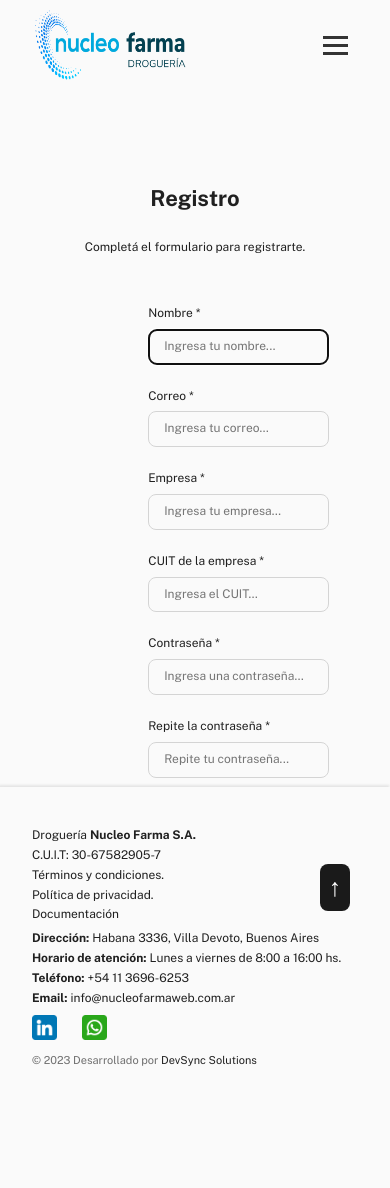
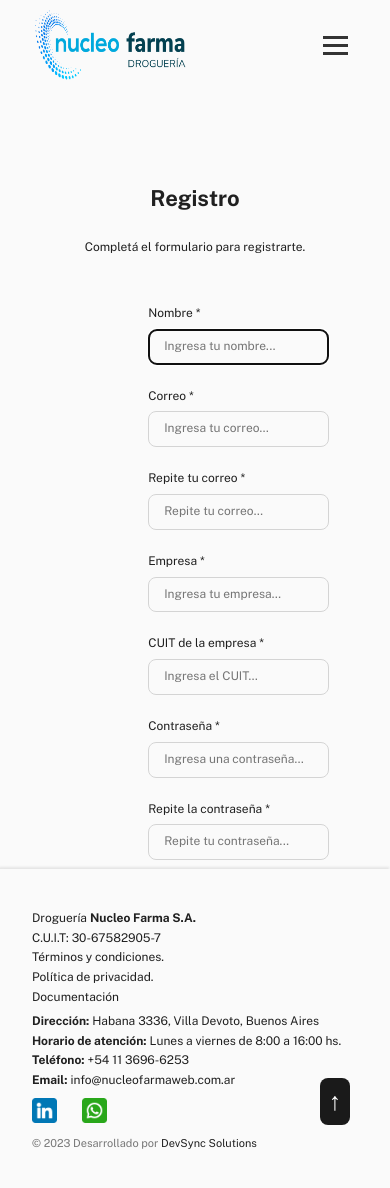
Before and after one commit to DevSync-Solutions/NucleoFarma, a React (Vite) app in the folder client/: page /registro in a window 390 px wide. Shown: the top 1188 px of the page. Before the commit the page ends 1109 px from the top, so only its background shows below. Built offline with nearby package versions, Linux system fonts and the light colour scheme.

Commit message:
add company name in contact message

```diff
--- a/client/src/components/button/button.css
+++ b/client/src/components/button/button.css
@@ -7,13 +7,13 @@ button {
   font-family: inherit;
   background-color: #1a1a1a;
   cursor: pointer;
-  transition: border-color 0.25s;
+  transition: 0.25s;
   color: var(--color-white);
 }
 button:hover {
-border-color: var(--color-white);
+  border-color: var(--color-white);
+  opacity: 95%;
 }
-button:focus,
-button:focus-visible {
-outline: 4px auto -webkit-focus-ring-color;
+button:focus, button:focus-visible {
+  outline: 4px auto -webkit-focus-ring-color;
 }
--- a/client/src/components/contactForm/index.jsx
+++ b/client/src/components/contactForm/index.jsx
@@ -9,8 +9,11 @@ function ContactForm({ formTitle, formRef }) {
   const notifyError = () => toast.error('Error al enviar')
   const { register, handleSubmit, reset } = useForm()
 
-  const handleCreate = (data) => {
-    fetch('http://localhost:3000/contacto', {
+  const userId = sessionStorage.getItem('userId') || null
+
+  const handleCreate = async (data) => {
+    try {
+      const response = await fetch('http://localhost:3000/contacto', {
         // fetch('dominio host backend', {
           method: 'POST',
           headers: {
@@ -18,7 +21,6 @@ function ContactForm({ formTitle, formRef }) {
           },
           body: JSON.stringify(data),
         })
-    .then(response => {
         if (response.ok) {
           notifySuccess()
           reset()
@@ -28,8 +30,8 @@ function ContactForm({ formTitle, formRef }) {
         } else {
           notifyError()
         }
-    })
-    .catch(error => console.error('Error al enviar el correo', error))
+      } catch(error) { console.error('Error al enviar el correo', error)
+    }
   }
 
   return (
@@ -39,6 +41,7 @@ function ContactForm({ formTitle, formRef }) {
       <form className="form-contact" onSubmit={handleSubmit(values => { handleCreate(values) })} ref={formRef}>
         <div className='div-form'>
           <input type="hidden" {...register('contactType')} value={formTitle}></input>
+          {userId && <input type="hidden" {...register('userId')} value={userId}></input>}
           <div className='form-group'>
             <label>Nombre *</label>
             <input type="text" {...register('name', { required: true, maxLength: 50 })} placeholder="Ingresa tu nombre..."></input>
--- a/client/src/components/loginForm/index.jsx
+++ b/client/src/components/loginForm/index.jsx
@@ -27,6 +27,10 @@ function LoginForm() {
         body: JSON.stringify(data),
       })
       if (response.ok) {
+        const responseData = await response.json()
+        const userId = responseData.userId
+        sessionStorage.setItem('userId', userId)
+
         const authHeader = response.headers.get('Authorization')
         const token = authHeader ? authHeader.split(' ')[1] : null
         if (token) {
--- a/client/src/components/registerForm/index.jsx
+++ b/client/src/components/registerForm/index.jsx
@@ -15,6 +15,11 @@ function RegisterForm() {
   const navigate = useNavigate()
 
   const handleCreate = async (data) => {
+    if (data.email !== data.email1) {
+      notifyError('Los correos no coinciden')
+      return
+    }
+
     if (data.password !== data.password1) {
       notifyError('Las contraseñas no coinciden')
       return
@@ -96,6 +101,10 @@ function RegisterForm() {
             <input type="email" {...register('email', { required: true, maxLength: 50 })} placeholder="Ingresa tu correo..."></input>
           </div>
           <div className='form-group'>
+            <label>Repite tu correo *</label>
+            <input type="email" {...register('email1', { required: true, maxLength: 50 })} placeholder="Repite tu correo..."></input>
+          </div>
+          <div className='form-group'>
             <label>Empresa *</label>
             <input type="text" {...register('company', { required: true, maxLength: 50 })} placeholder="Ingresa tu empresa..."></input>
           </div>
--- a/client/src/components/topPage/topPage.css
+++ b/client/src/components/topPage/topPage.css
@@ -1,6 +1,6 @@
 #scroll-Top {
   position: absolute;
-  height: 80px;
+  height: 4.6rem;
   margin: 40px;
   bottom: 0;
   right: 0;
@@ -11,15 +11,3 @@
 .scroll-top {
   padding: 8px;
 }
-
-@media (max-width: 768px) {
-  #scroll-Top {
-    height: 200px;
-  }
-}
-
-@media (max-width: 395px) {
-  #scroll-Top {
-    height: 205px;
-  }
-}
--- a/client/src/index.css
+++ b/client/src/index.css
@@ -4,7 +4,7 @@
   color-scheme: light dark;
   --color: rgb(32, 32, 32);
   --color-nucleo: rgb(8, 126, 237);
-  --color-link: rgba(88, 88, 88, 0.863);
+  --color-link: rgba(88, 88, 88, 0.808);
   --color-back: #fafafa;
   --color-black:rgb(0, 0, 0);
   --color-grey:rgb(230, 230, 230);
@@ -67,7 +67,7 @@ a:hover {
 
 img {
   max-width: 100%;
-  min-width: 25px;
+  min-width: 35px;
   pointer-events: none;
   height: auto;
 }
@@ -81,7 +81,7 @@ h2 {
   font-size: 26px;
 }
 
-@media (max-width: 1024px) {
+@media (min-width: 769px) and (max-width: 1024px) {
   body {
     font-size: 14px;
   }
@@ -93,7 +93,7 @@ h2 {
     padding: 0 4rem 0 4rem;
   }
   img {
-    min-width: 35px;
+    width: 28px;
   }
   hr {
     margin: 0 4rem 0 4rem;
--- a/client/src/layout/footer/footer.css
+++ b/client/src/layout/footer/footer.css
@@ -48,7 +48,7 @@ footer {
 }
 
 .social a:hover {
-  opacity: 90%;
+  opacity: 85%;
 }
 
 .footer-div .footer-contact {
@@ -76,7 +76,7 @@ footer {
   }
 }
 
-@media (min-width: 769px) and (max-width: 1200px) {
+@media (min-width: 769px) and (max-width: 1261px) {
   .social {
     flex-direction: column;
   }
--- a/client/src/layout/navbar/categories/index.jsx
+++ b/client/src/layout/navbar/categories/index.jsx
@@ -61,6 +61,7 @@ const Categories = ({ className, onFormTitleChange, isMenuOpen, closeMenu }) =>
 
   const closeSession = () => {
     sessionStorage.removeItem('token')
+    sessionStorage.removeItem('userId')
     if (isMenuOpen) {
       closeMenu()
     }
```
Also changed, not shown: 2 other files (tests, documents, lock files or other folders). Lines whose indentation alone changed are shown as unchanged.
